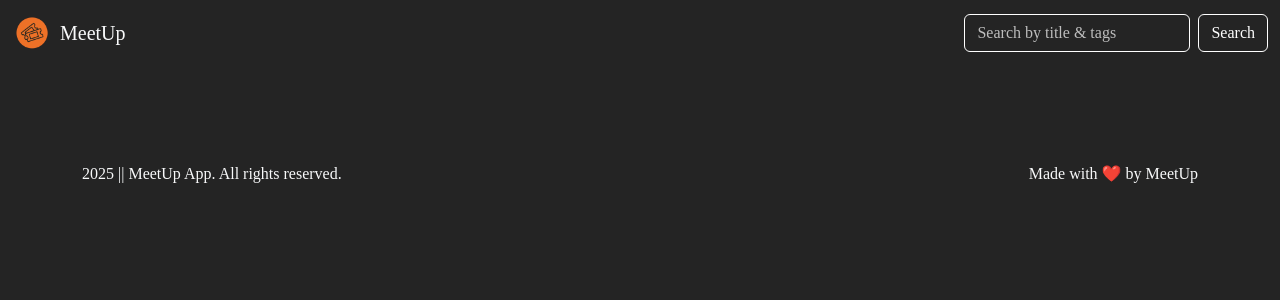
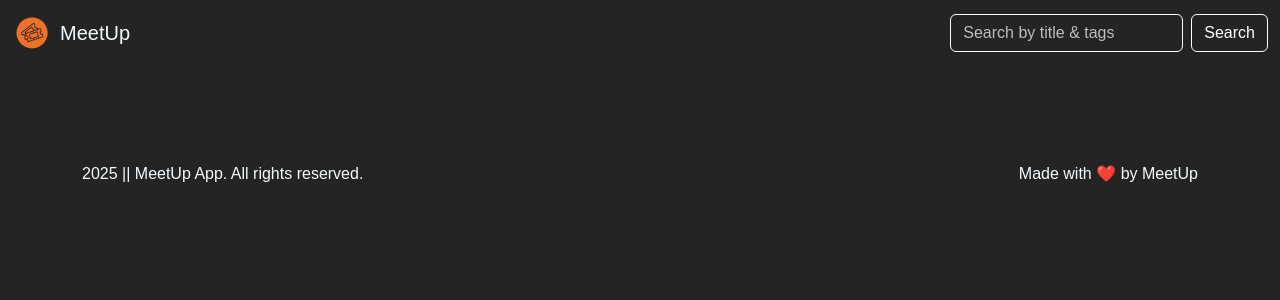
Before and after one commit to abhiseksikdar40/meet-up-app, a React (Vite) app: page /allevents/1 in a window 1280 px wide. Shown: the top 300 px of the page. Built offline with nearby package versions, Linux system fonts and the light colour scheme; no server answers.

Commit message:
fix: fixing the font family.

```diff
--- a/src/App.css
+++ b/src/App.css
@@ -43,7 +43,7 @@
 
 nav.navbar,
 nav.navbar * {
-  font-family: "Playwrite AU SA", cursive;
+  font-family: "Poetsen One", sans-serif;
   background-color: transparent !important;
   box-shadow: none !important;
   border: none !important;
@@ -81,5 +81,5 @@ body {
 }
 
 footer {
-  font-family: 'Playwrite AU SA', cursive;
+  font-family: "Poetsen One", sans-serif;
 }
--- a/src/index.css
+++ b/src/index.css
@@ -2,4 +2,4 @@
   background-color: #242424;
 }
 
-@import url('https://fonts.googleapis.com/css2?family=Playwrite+AU+SA:wght@100..400&display=swap')
+@import url('https://fonts.googleapis.com/css2?family=Playwrite+AU+SA:wght@100..400&family=Poetsen+One&display=swap');
```
